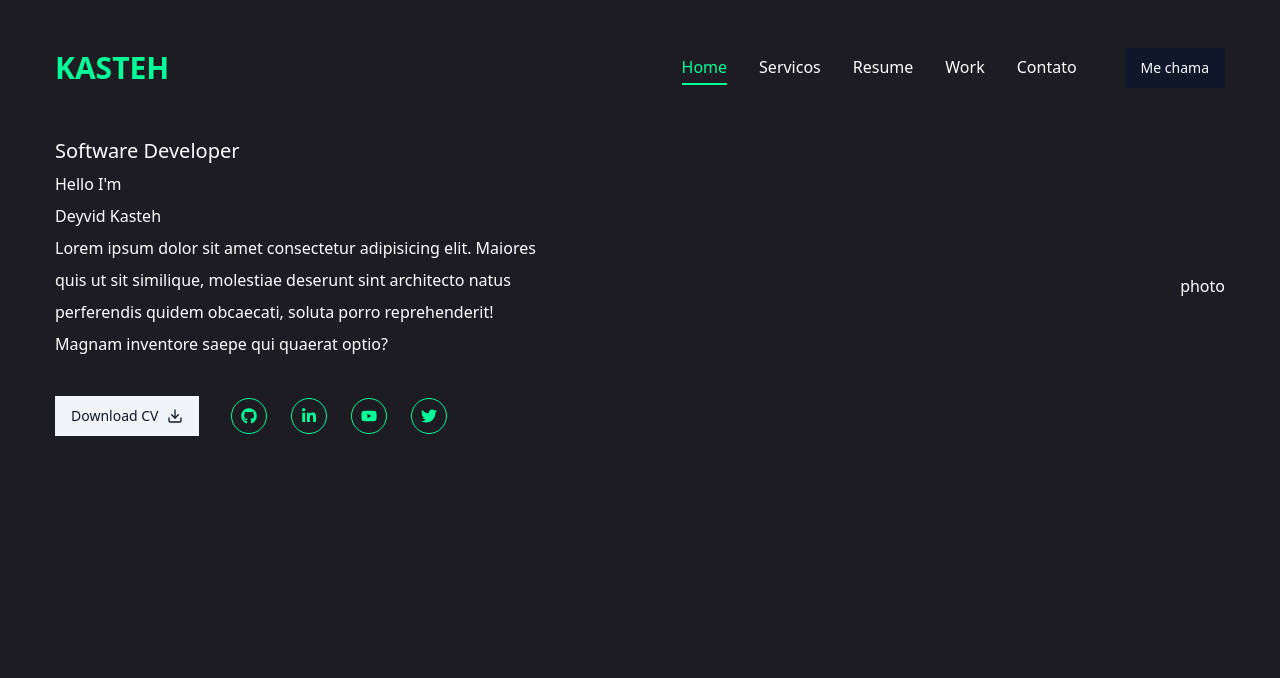
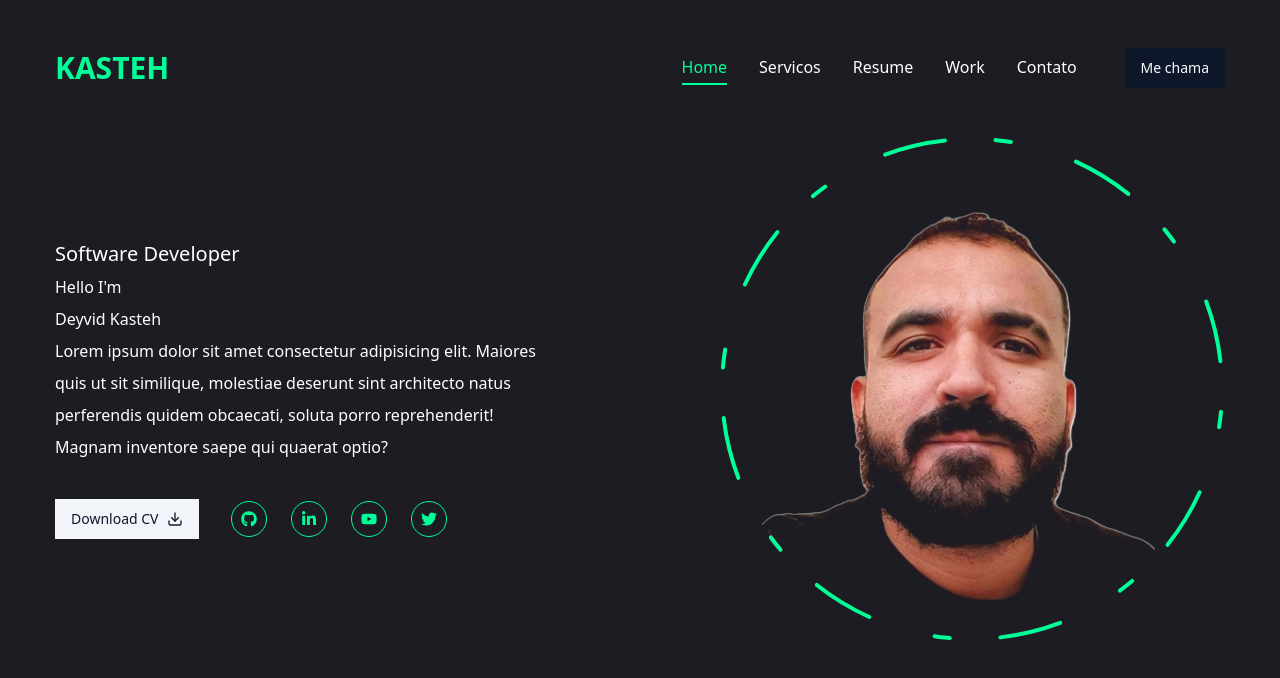
Before and after one commit to Deyvid-Kasteh/portfolio-em-next14, a Next.js app: page / in a window 1280 px wide. Shown: the top 678 px of the page. Built offline with nearby package versions, Linux system fonts and the light colour scheme.

Commit message:
feat: Photo component created and implementated

```diff
--- a/app/page.jsx
+++ b/app/page.jsx
@@ -1,17 +1,16 @@
 import { Button } from "@/components/ui/button";
 import { FiDownload } from "react-icons/fi";
 
-
-
 // components
 import Social from "@/components/Social";
+import Photo from "@/components/Photo";
 
 const Home = () => {
   return (
     <section className="h-full">
       <div className="container mx-auto h-full">
         <div className="flex flex-col xl:flex-row items-center justify-between xl:tp-8 xl:pb-24">
-          <div className="text-center xl:text-left">
+          <div className="text-center xl:text-left order-2 xl:order-none">
             <span className="text-xl">Software Developer</span>
             <h1>
               Hello I'm <br />
@@ -26,14 +25,19 @@ const Home = () => {
             <div className="flex flex-col xl:flex-row items-center gap-8">
               <Button variant="secondary">
                 <span>Download CV</span>
-                <FiDownload/>
+                <FiDownload />
               </Button>
               <div className="mb-8 xl:mb-0">
-                <Social containerStyles="flex gap-6" iconStyles="text-2xl w-9 h-9 border border-accent rounded-full flex justify-center items-center text-accent text-base hover:bg-accent hover:text-primary hover:transition-all duration-500" />
+                <Social
+                  containerStyles="flex gap-6"
+                  iconStyles="text-2xl w-9 h-9 border border-accent rounded-full flex justify-center items-center text-accent text-base hover:bg-accent hover:text-primary hover:transition-all duration-500"
+                />
               </div>
             </div>
           </div>
-          <div>photo</div>
+          <div className="order-1 xl:order-none mb-12 xl:mb-0">
+            <Photo />
+          </div>
         </div>
       </div>
     </section>
--- /dev/null
+++ b/components/Photo.jsx
@@ -0,0 +1,60 @@
+"use client";
+
+import { motion } from "framer-motion";
+import Image from "next/image";
+import minhaFoto from "../public/assets/imageQuadrada2.png";
+const Photo = () => {
+  return (
+    <div className="w-full h-full relative">
+      <motion.div
+    //   initial={{ opacity: 0 }}
+    //   animate={{
+    //     opacity: 1,
+    //     transition: { delay: 1, duration: 0.4, ease: "easeInOut" },
+    //   }}
+      >
+        <motion.div
+          initial={{ opacity: 0 }}
+          animate={{
+            opacity: 1,
+            transition: { delay: 1, duration: 2, ease: "easeInOut" },
+          }}
+          className="w-[298px] h-[298px] xl:w-[498px] xl:h-[498px] rounded-full mix-blend-lighten absolute"
+        >
+          <Image
+            src={minhaFoto}
+            priority
+            quality={100}
+            fill
+            alt="my photografy"
+            className="rounded-full object-contain"
+          />
+        </motion.div>
+        <motion.svg
+          className="w-[300px] xl:w-[506px] h-[300px] xl:h-[506px]"
+          fill="transparent"
+          viewBox={"0 0 506 506"}
+          xmlns={"http://www.w3.org/2000/svg"}
+        >
+          <motion.circle
+            cx="253"
+            cy="253"
+            r="250"
+            stroke="#00ff99"
+            strokeWidth="4"
+            strokeLinecap="round"
+            strokeLinejoin="round"
+            initial={{ strokeDasharray: "24 10 0 0" }}
+            animate={{
+              strokeDasharray: ["15 120 25 25", " 16 25 92 72", "4 250 22 22"],
+              rotate: [120, 360],
+                      }}
+                      transition={{ duration: 20, repeat: Infinity, ease: "linear", repeatType: "reverse" }}
+          />
+        </motion.svg>
+      </motion.div>
+    </div>
+  );
+};
+
+export default Photo;
```
Also changed, not shown: components/Social.jsx (+9 -5 lines).
